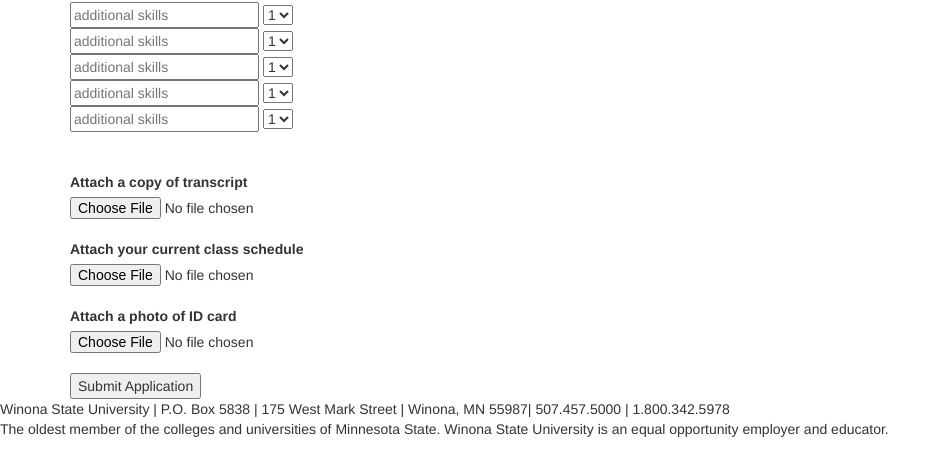
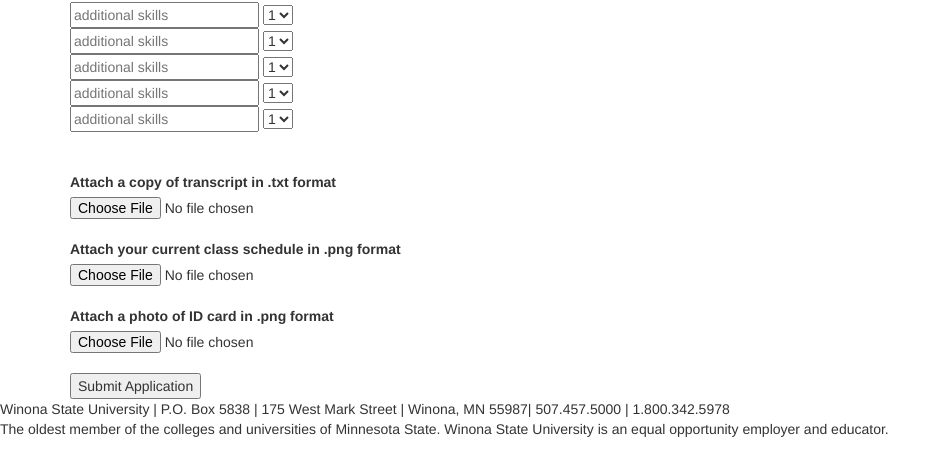
Before and after one commit to tbroll/Our_Baby, a PHP site: page /testing_lab_application.php in a window 1280 px wide. Shown: the part 1494-1943 px from the top of the page, without its empty margins (0-951 px from the left). Run offline with PHP 8.4, Linux system fonts and the light colour scheme; some libraries are stand-ins or nearby versions.

Commit message:
changed one file upload to accepting .txt files

```diff
--- a/src/html/testing_lab_application.php
+++ b/src/html/testing_lab_application.php
@@ -325,13 +325,13 @@
         <!-- attach a copy of transcript,
         current class schedule, and photo of ID card -->
         <br>
-    <label> Attach a copy of transcript</label>
-        <input type = "file" name = "transcript" id = "transcript" accept = ".pdf">
+    <label> Attach a copy of transcript in .txt format</label>
+        <input type = "file" name = "transcript" id = "transcript" accept = ".txt">
         <br>
-    <label>Attach your current class schedule</label>
+    <label>Attach your current class schedule in .png format</label>
         <input type = "file" name = "class_schedule" id = "class_schedule" accept = ".png">
         <br>
-    <label>Attach a photo of ID card </label>
+    <label>Attach a photo of ID card in .png format</label>
         <input type = "file" name = "photo_id" id = "photo_id" accept = ".png">
         <br>
         <input type = "submit" value = "Submit Application">
```
